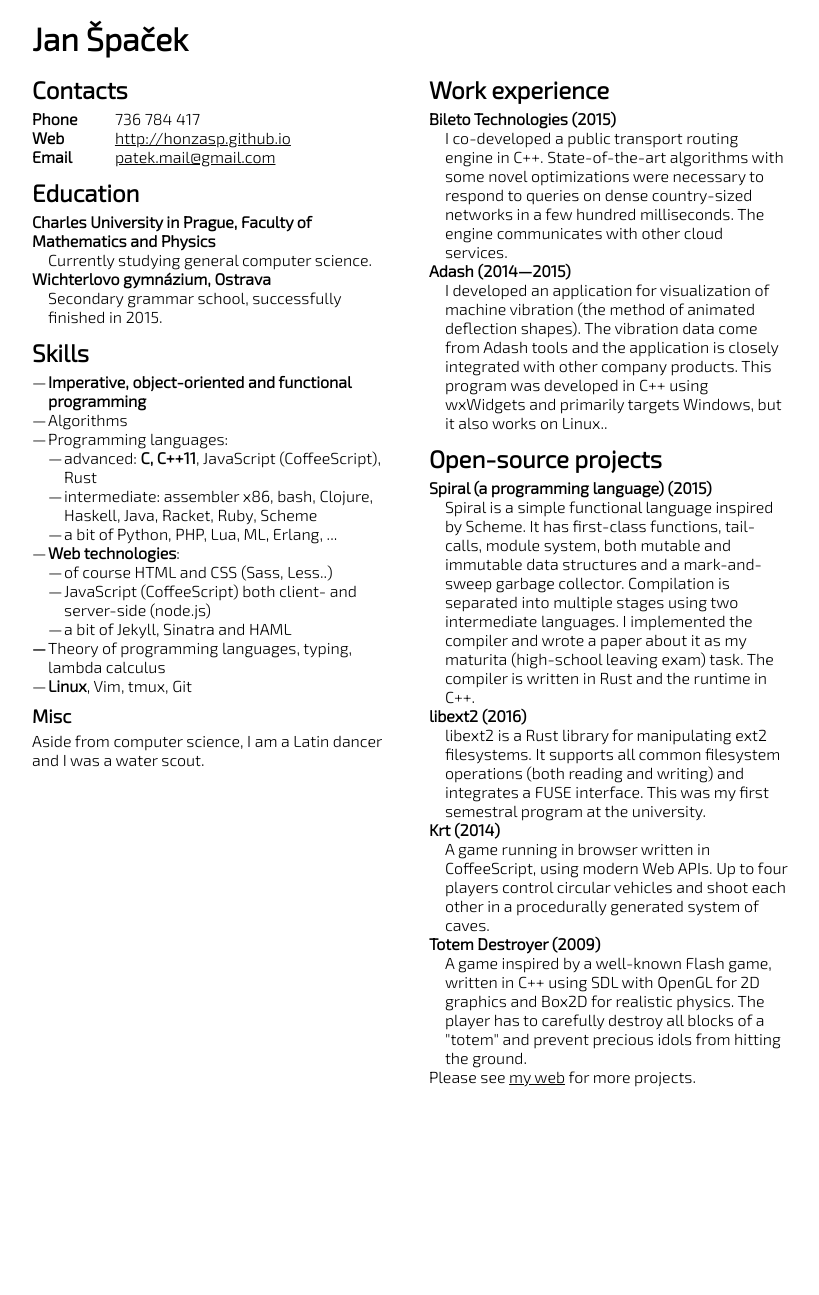
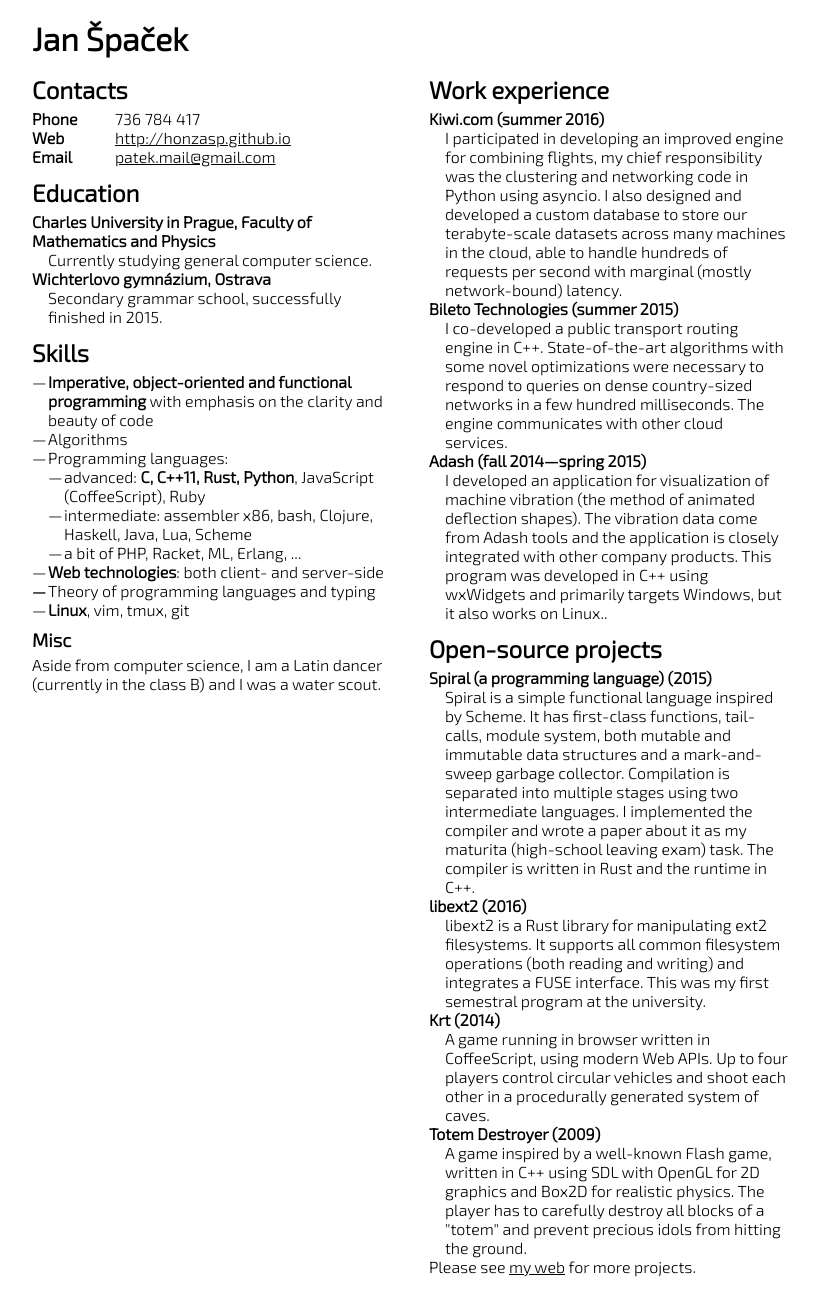
Before and after one commit to honzasp/honzasp.github.io, a Jekyll site: the page cv/index.html, which Jekyll copies as it is, in a window 1280 px wide. Shown: the whole page, without its empty margins (230-1049 px from the left). Built offline with Jekyll 4.4.1, drawn with Linux system fonts in a browser that asks for light colours; before the commit the page ends 1105 px from its top, so only the background shows below that.

Commit message:
Update the bio with Kiwi.com

```diff
--- a/cv/index.html
+++ b/cv/index.html
@@ -44,42 +44,45 @@
           <h2>Skills</h2>
           <ul>
             <li><strong>Imperative, object-oriented and functional
-              programming</strong></li>
+              programming</strong> with emphasis on the clarity and beauty of
+              code</li>
             <li>Algorithms</li>
             <li>Programming languages: <ul>
-              <li>advanced: <strong>C, C++11</strong>, JavaScript
-              (CoffeeScript), Rust</li>
+              <li>advanced: <strong>C, C++11, Rust, Python</strong>, JavaScript
+              (CoffeeScript), Ruby</li>
               <li>intermediate: assembler x86, bash, Clojure, Haskell, Java,
-              Racket, Ruby, Scheme</li>
-              <li>a bit of Python, PHP, Lua, ML, Erlang, ...</li>
+              Lua, Scheme</li>
+              <li>a bit of PHP, Racket, ML, Erlang, ...</li>
             </ul></li>
-            <li><strong>Web technologies</strong>: <ul>
-              <li>of course HTML and CSS (Sass, Less..)</li>
-              <li>JavaScript (CoffeeScript) both client- and
-              server-side (node.js)</li>
-              <li>a bit of Jekyll, Sinatra and HAML</li>
-            </ul><li>
-            <li>Theory of programming languages, typing, lambda
-            calculus</li>
-            <li><strong>Linux</strong>, Vim, tmux, Git</li>
+            <li><strong>Web technologies</strong>: both client- and server-side<li>
+            <li>Theory of programming languages and typing</li>
+            <li><strong>Linux</strong>, vim, tmux, git</li>
           </ul>
 
           <h3>Misc</h3>
-          <p>Aside from computer science, I am a Latin dancer and I was a
-          water scout.</p>
+          <p>Aside from computer science, I am a Latin dancer (currently in the
+          class B) and I was a water scout.</p>
         </div>
 
         <div class="right-column">
           <h2>Work experience</h2>
           <dl>
-            <dt>Bileto Technologies (2015)</dt>
+            <dt>Kiwi.com (summer 2016)</dt>
+            <dd>I participated in developing an improved engine for combining
+            flights, my chief responsibility was the clustering and networking
+            code in Python using asyncio. I also designed and developed
+            a&nbsp;custom database to store our terabyte-scale datasets across
+            many machines in the cloud, able to handle hundreds of requests per
+            second with marginal (mostly network-bound) latency.</dd>
+
+            <dt>Bileto Technologies (summer 2015)</dt>
             <dd>I co-developed a public transport routing engine in C++.
             State-of-the-art algorithms with some novel optimizations were
             necessary to respond to queries on dense country-sized networks in a
             few hundred milliseconds. The engine communicates with other cloud
             services.</dd>
 
-            <dt>Adash (2014&mdash;2015)</dt>
+            <dt>Adash (fall 2014&mdash;spring 2015)</dt>
             <dd>I developed an application for visualization of machine vibration (the
             method of animated deflection shapes). The vibration data come from
             Adash tools and the application is closely integrated with other
```
Also changed, not shown: about/work.markdown (+19 -21 lines), 1 other file.
